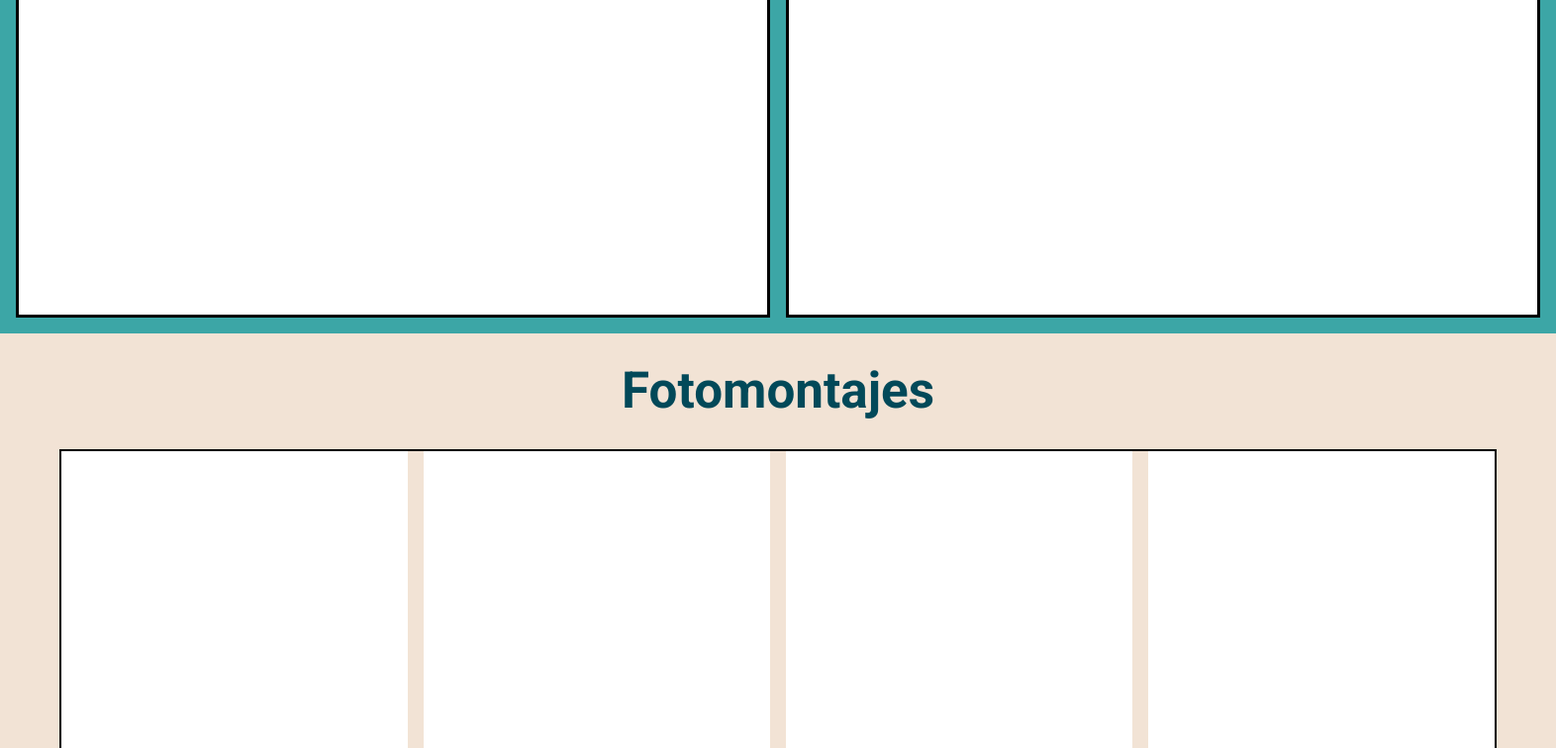
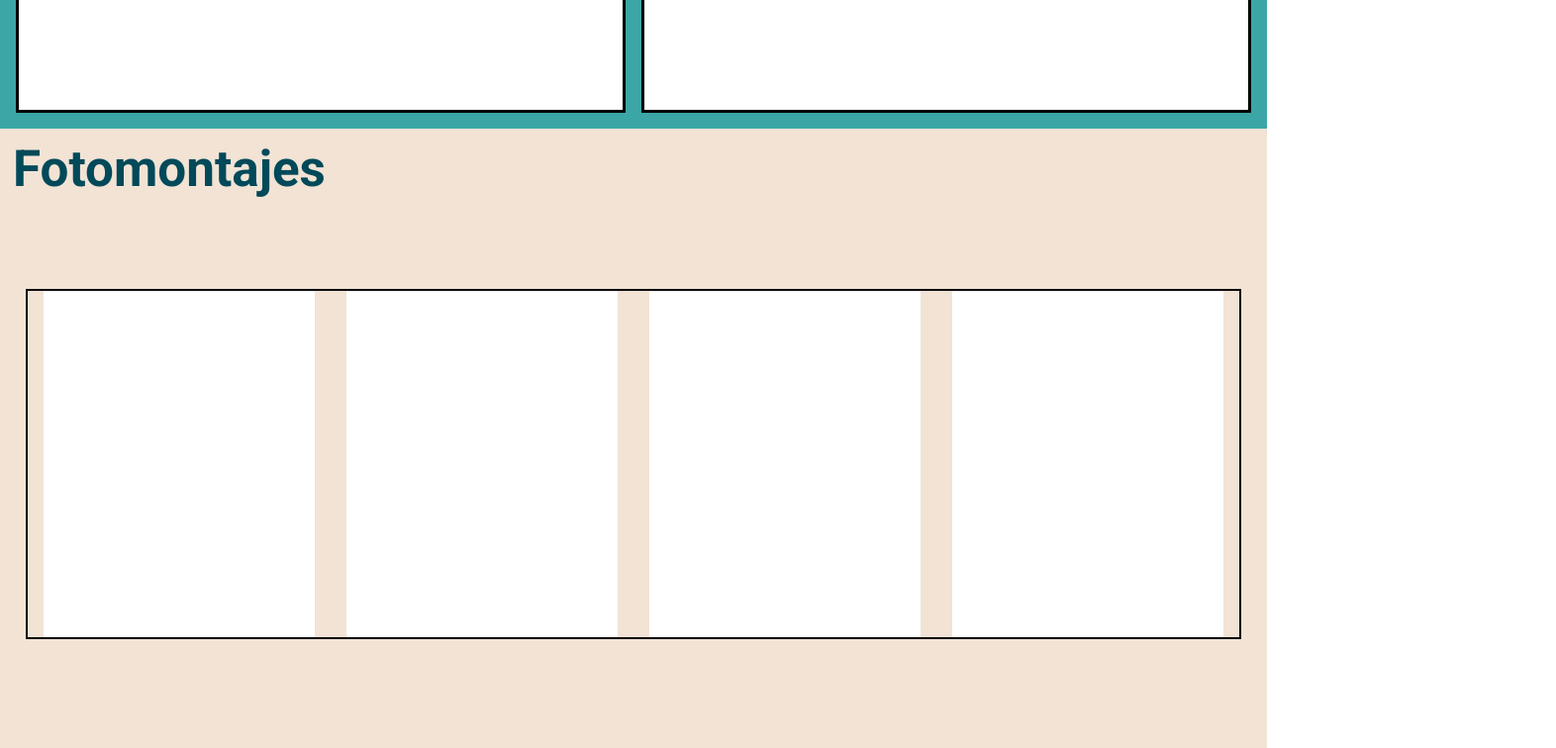
Before and after one commit to GustavoMunoz11/portfolio_blitz, a Vue app: page / in a window 1280 px wide. Shown: the part 880-1636 px from the top of the page at 99% size, 1572 px wide, since content can reach past the window. Built offline with nearby package versions, Linux system fonts and the light colour scheme.

Commit message:
worksection cards size

```diff
--- a/src/components/works/CardContainer.vue
+++ b/src/components/works/CardContainer.vue
@@ -23,6 +23,7 @@ import TheCard from './TheCard.vue';
   justify-content: center;
   justify-items: center;
   align-content: center;
-  gap: 1rem;
+  margin-top: 80px;
+  margin-bottom: 170px;
 }
 </style>
--- a/src/components/works/TheCard.vue
+++ b/src/components/works/TheCard.vue
@@ -6,18 +6,17 @@ const props = defineProps({
 
 <template>
   <div class="card-mod">
-    <h4 class="name">{{ props.name }}</h4>
+    <h4 class="name">{{ props.name }} </h4>
   </div>
 </template>
 
 <style scoped>
 .card-mod {
-  width: 350px;
-  height: 450px;
+  width: 274px;
+  height: 350px;
   background: white;
   align-content: center;
   justify-content: center;
-  padding: 30px;
 }
 
 .name {
--- a/src/components/works/WorkSection.vue
+++ b/src/components/works/WorkSection.vue
@@ -14,12 +14,13 @@ import CardContainer from './CardContainer.vue';
 
 section {
     background-color: var(--color-third);
-    padding: 30px;
+    padding: 13px;
 }
 
 h1 {
     font-family: "Roboto", bold;
     color: var(--color-primary);
+    text-align: left;
 }
 
 </style>
```
